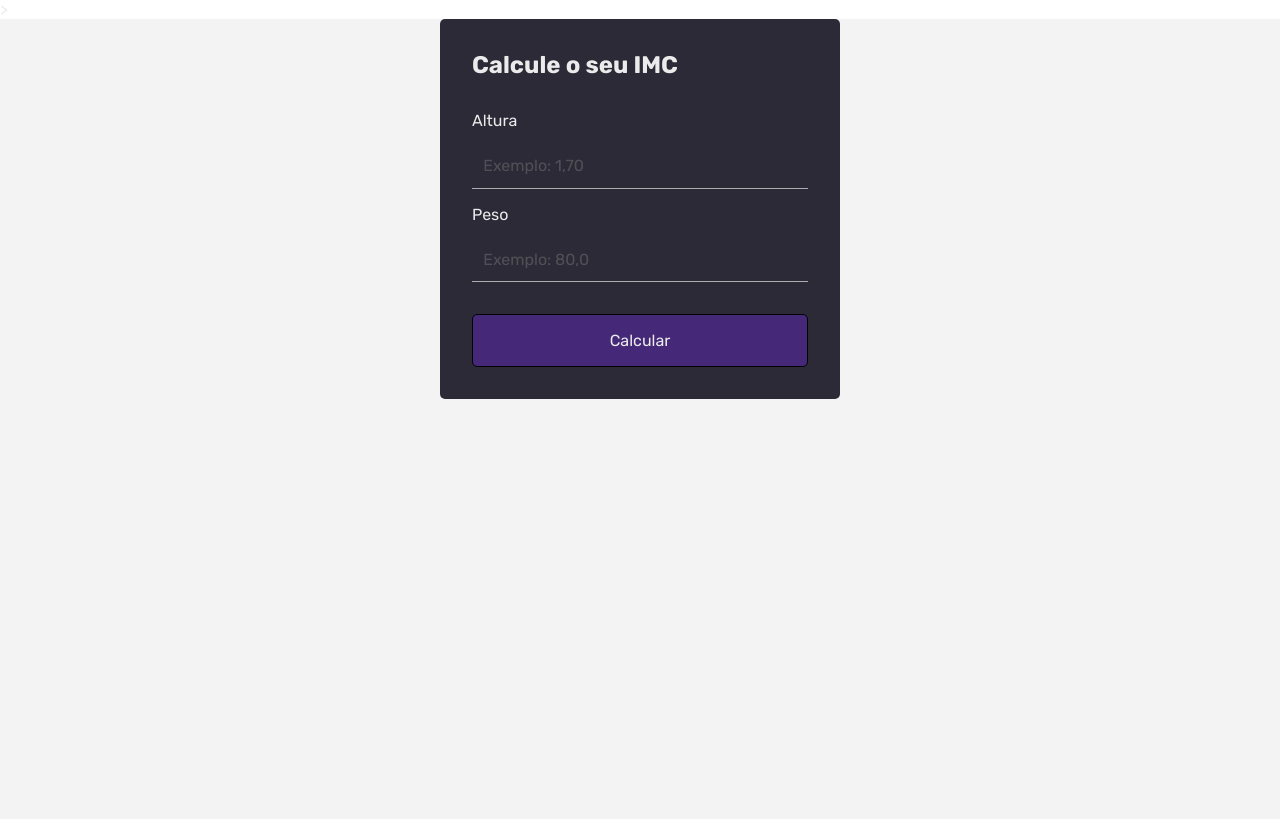
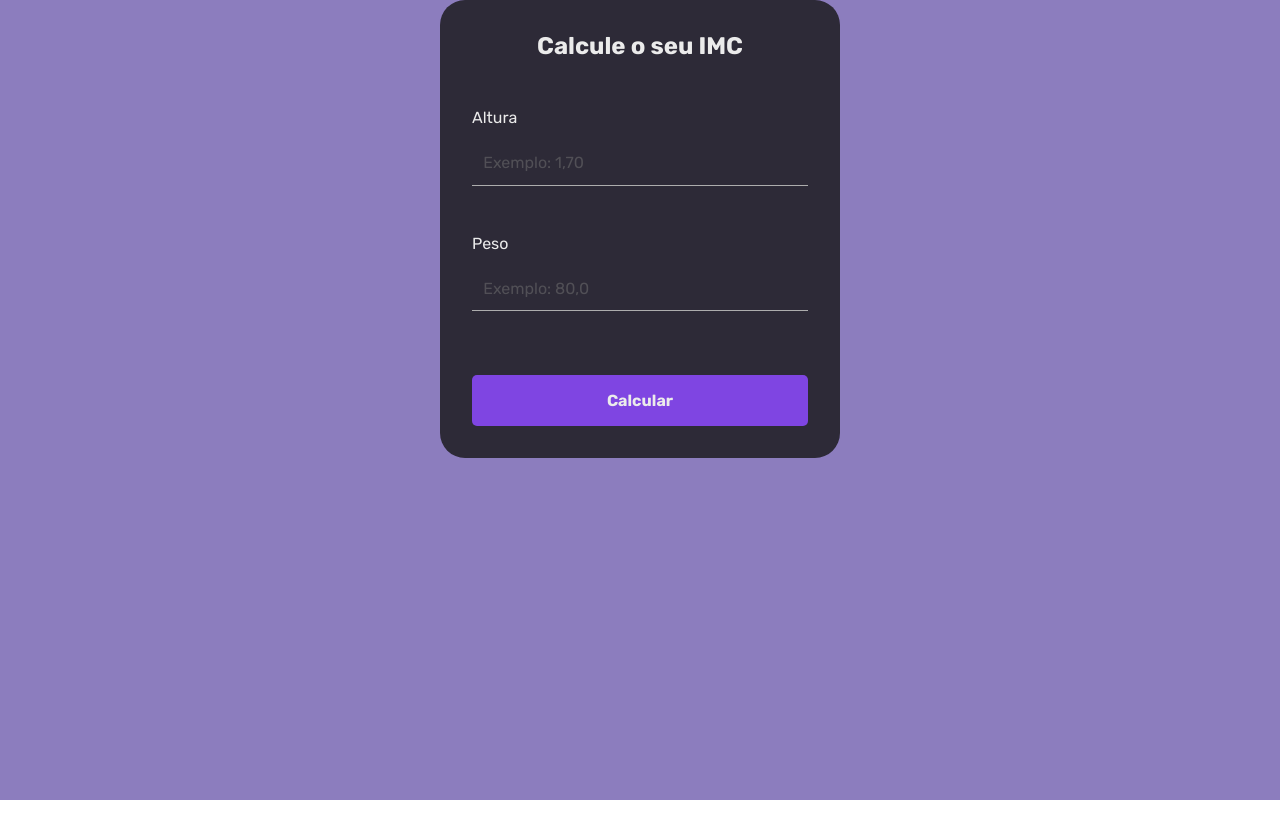
Before and after one commit to tiago-costa-s/calc_imc_react, a React (Vite) app: page / in a window 1280 px wide. Built offline with nearby package versions, Linux system fonts and the light colour scheme; a web font is replaced by a local one.

Commit message:
Ajustando estilos

```diff
--- a/index.html
+++ b/index.html
@@ -7,7 +7,6 @@
   <meta name="viewport" content="width=device-width, initial-scale=1.0" />
   <title>Vite + React</title>
   <!-- Google fonts -->
-  >
   <link
     href="https://fonts.googleapis.com/css2?family=Cabin:ital,wght@0,400;0,500;0,600;0,700;1,400;1,500;1,600;1,700&family=Fugaz+One&family=Inclusive+Sans:ital@0;1&family=Lato:ital,wght@0,100;0,300;0,400;0,700;0,900;1,100;1,300;1,400;1,700;1,900&family=Montserrat:ital,wght@0,100;0,200;0,300;0,400;0,500;0,600;0,700;0,800;0,900;1,100;1,200;1,300;1,400;1,500;1,600;1,700;1,800;1,900&family=Rubik:ital,wght@0,300;0,400;0,500;0,600;0,700;0,800;0,900;1,300;1,400;1,500;1,600;1,700;1,800;1,900&display=swap"
     rel="stylesheet">
--- a/src/App.css
+++ b/src/App.css
@@ -1,4 +1,4 @@
 .app {
     min-height: 100vh;
-    background-color: #f3f3f3;
+    background-color: rgb(140, 125, 190);
 }
--- a/src/components/calculatorImc/CalculatorImc.css
+++ b/src/components/calculatorImc/CalculatorImc.css
@@ -3,12 +3,13 @@
     max-width: 400px;
     padding: 2rem;
     border: 0;
-    border-radius: 5px;
+    border-radius: 25px;
     background-color: var(--darkviolet);
 }
 
 h2 {
-    margin-bottom: 2rem;
+    text-align: center;
+    margin-bottom: 3rem;
 }
 
 .control-button {
--- a/src/components/controlInput/ControlInput.css
+++ b/src/components/controlInput/ControlInput.css
@@ -6,7 +6,7 @@ input {
     display: flex;
     gap: .7rem;
     width: 100%;
-    margin-bottom: 1rem;
+    margin-bottom: 3rem;
 }
 
 .control-input input::placeholder {
--- a/src/components/formButton/FormButton.css
+++ b/src/components/formButton/FormButton.css
@@ -7,8 +7,9 @@ button {
 /* variant */
 .border-line {
     font-size: 1rem;
+    font-weight: bold;
     width: 100%;
     padding: 1rem .7rem;
-    background-color: var(--blackviolet);
-    border: 1px solid black;
+    background-color: var(--blueviolet);
+    margin-top: 1rem;
 }
--- a/src/index.css
+++ b/src/index.css
@@ -4,6 +4,7 @@
     box-sizing: border-box;
     color: #EBEBEB;
     font-family: 'Rubik', sans-serif;
+
 }
 
 :root {
```
